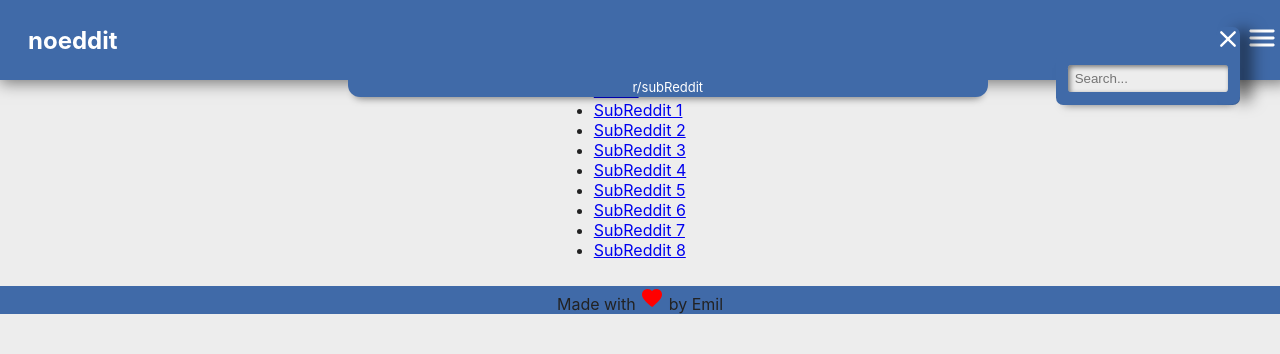
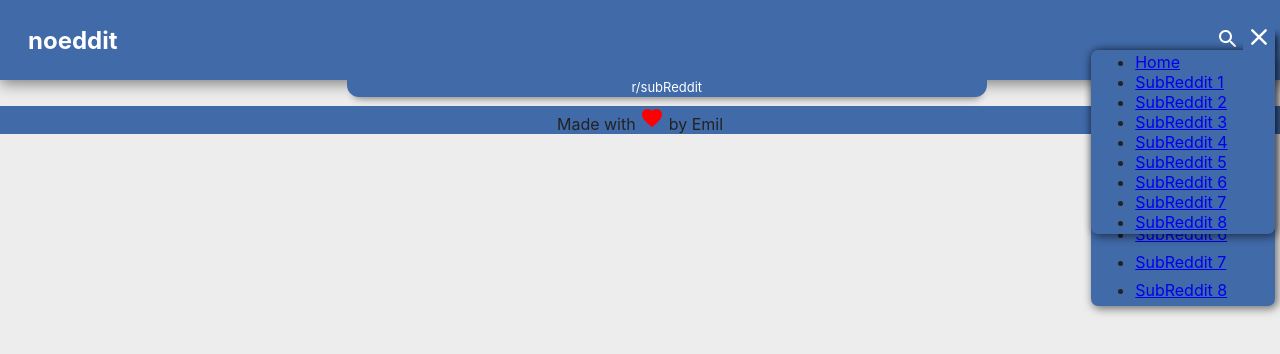
Before and after one commit to emilchr/noeddit, a React (Create React App) app: page /subreddits in a window 1280 px wide. Shown: the top 354 px of the page. Built offline with nearby package versions, Linux system fonts and the light colour scheme.

Commit message:
Added navigation

```diff
--- a/src/Components/SearchBar/SearchBar.css
+++ b/src/Components/SearchBar/SearchBar.css
@@ -7,7 +7,9 @@ form{
     align-self: flex-end;
     position: relative;
     display: flex;
+    justify-content: center;
     background-color: var(--accent-color);
+    width: 2em;
     top: -1.7em;
     right: -.75em;
     padding-bottom: 3.3rem;
@@ -24,10 +26,10 @@ form{
     padding: .15em .75em;
     border-radius: 0.45rem;
     box-shadow: 0px 8px 8px -8px rgba(0, 0, 0, 0.5);
-    top: 3.25em;
-    right: 2.5em;
+    top: 3.1em;
+    right: 2.6em;
     z-index: 2;
-    /* display: none; */
+    display: none;
 }
 input[type=search]{
     border: 0;
--- a/src/Features/SubReddit/SubReddits.css
+++ b/src/Features/SubReddit/SubReddits.css
@@ -1,7 +1,26 @@
-nav ul{
-    display: block;
+.subReddits-top{
+    position: relative;
+    display: flex;
+    justify-content: center;
+    background-color: var(--accent-color);
+    width: 2em;
+    height: 1.4em;
+    top: -1.7em;
+    right: -8.75em;
+    padding-bottom: 1rem;
+    border-radius: 0.45em;
+    box-shadow: 12px 0 7px -10px rgba(0, 0, 0, 0.5);
 }
-
-nav ul li {
-    margin: 1em;
+.subReddits{
+    background-color: var(--accent-color);
+    position: fixed;
+    display: flex;
+    width: 10em;
+    padding: .15em .75em;
+    border-radius: 0.45rem;
+    box-shadow: 2px 2px 8px 1px rgba(0, 0, 0, 0.5);
+    top: 3.1em;
+    right: .3em;
+    z-index: 2;
+    /* display: none; */
 }
--- a/src/Features/SubReddit/SubReddits.js
+++ b/src/Features/SubReddit/SubReddits.js
@@ -2,6 +2,7 @@ import React, { useEffect } from 'react';
 import { useDispatch, useSelector } from 'react-redux';
 import { NavLink } from 'react-router-dom';
 import { fetchLinks, loadLinks } from './subRedditsSlice';
+import CloseRoundedIcon from '@mui/icons-material/CloseRounded';
 import './SubReddits.css';
 
 function SubReddits() {
@@ -23,6 +24,8 @@ function SubReddits() {
 	} else {
 		content = (
 			<>
+			<div className='subReddits'>
+			<div className='subReddits-top'><CloseRoundedIcon /></div>
 				<ul>
 					{link.map((link) => (
 						<li key={link.id}>
@@ -30,6 +33,7 @@ function SubReddits() {
 						</li>
 					))}
 				</ul>
+			</div>
 			</>
 		);
 	}
--- a/src/Features/SubReddit/mock-api/api.js
+++ b/src/Features/SubReddit/mock-api/api.js
@@ -1,7 +1,7 @@
 export const subRedditLinks = () => {
 	return new Promise((resolve, reject) => {
 		setTimeout(() => {
-			if (Math.random() < 0.1) {
+			if (Math.random() < 0.001) {
 				// 10% chance to reject
 				reject(new Error('Failed to load subReddit links'));
 			} else {
--- a/src/app/AppLayout.css
+++ b/src/app/AppLayout.css
@@ -28,7 +28,7 @@ header h2{
 .header-right{
   display: inline-flex;
   align-items: center;
-  margin-right: 10px;
+  margin-right: .75em;
 }
 
 .header-overhang{
@@ -60,11 +60,26 @@ header .search-modal svg{
   transform: scale(1.2);
 }
 nav {
-  background-color: rgb(43, 226, 67);
+  display: flex;
+  flex-direction: column;
+  position: fixed;
   grid-column-start: 2;
-  display: none;
+  top: 1.5em;
+  right: .48em;
+  width: 10em;
+  z-index: 2;
 }
-
+nav ul{
+  display: flex;
+  flex-direction: column;
+}
+nav ul li {
+  margin: .25em 0;
+}
+.subReddits-top svg {
+  transform: scale(1.2);
+  color: white;
+}
 main {
   grid-row: 2;
   height: fit-content;
--- a/src/app/AppLayout.jsx
+++ b/src/app/AppLayout.jsx
@@ -26,9 +26,9 @@ export default function AppLayout() {
 
 
 			</header>
-			<nav>
-				<SubReddits />
-			</nav>
+				<nav>
+					<SubReddits />
+				</nav>
 
 			<main>
 				<Outlet />
```
